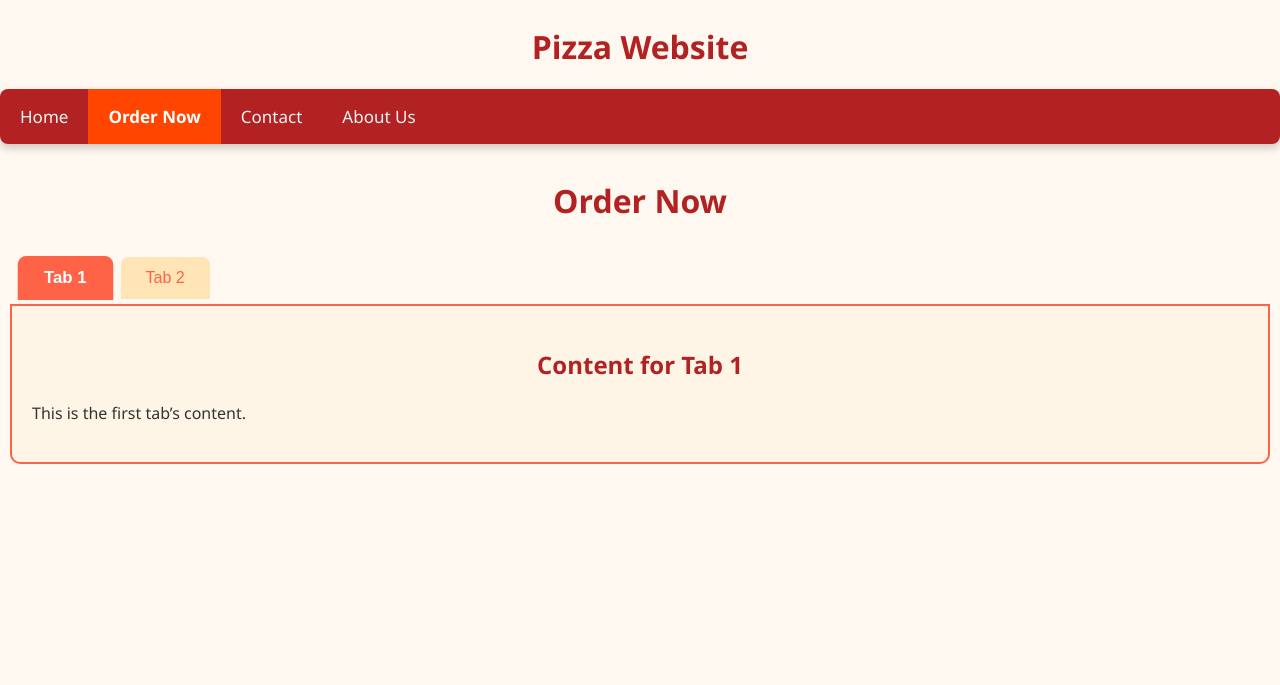
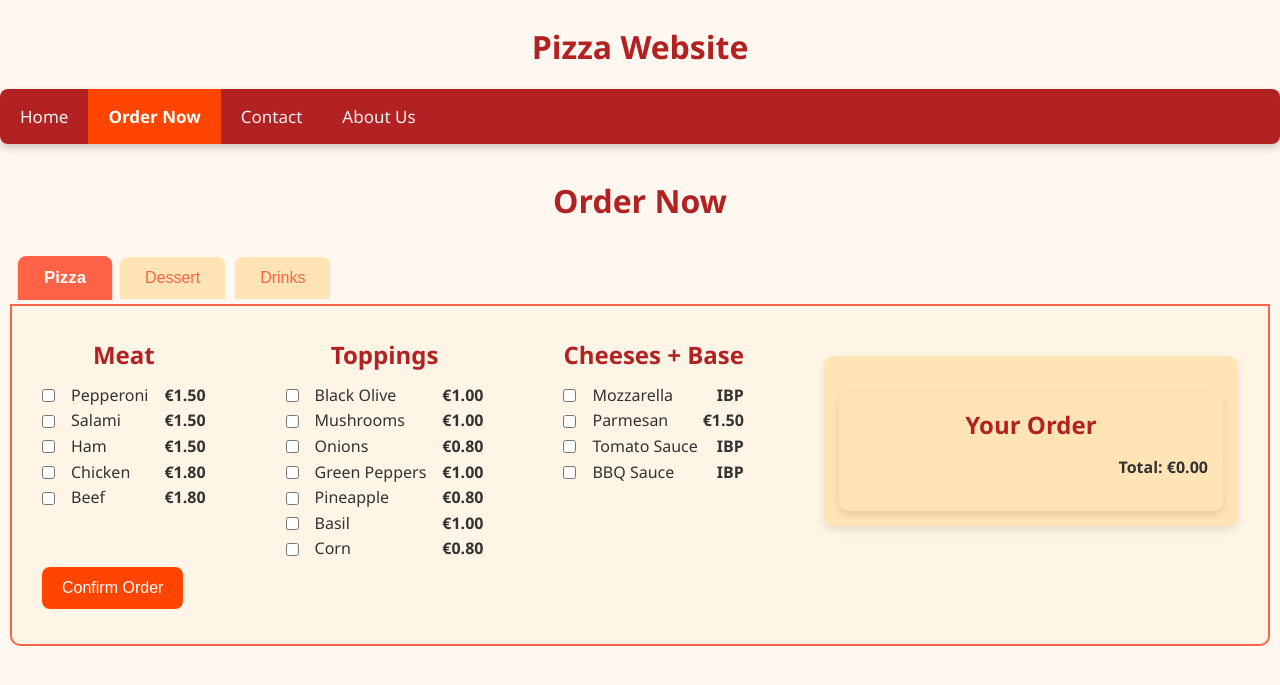
Before and after one commit to LuckyDog-Studios/pizza_db_project, a Flask app: page /order in a window 1280 px wide. Shown: the top 685 px of the page. Run offline with Flask 3, Linux system fonts and the light colour scheme.

Commit message:
orders page finished

```diff
--- a/static/style.css
+++ b/static/style.css
@@ -134,7 +134,7 @@ input, select {
 /* Tab content */
 .tab-content {
     display: none; /* hidden by default */
-    padding: 20px;
+    padding: 30px;
     border: 2px solid #ff6347;
     border-top: none;
     border-radius: 0 0 10px 10px;
@@ -144,6 +144,46 @@ input, select {
 
 .tab-content.active {
     display: block;
+}
+
+
+/* container for the two sections */
+.sections {
+  display: flex;           /* side-by-side columns */
+  gap: 5rem;
+  align-items: flex-start; /* top-align the two columns */
+}
+
+/* each column is a vertical list */
+.sections > div {
+  display: flex;
+  flex-direction: column;
+}
+
+/* tidy the headings so they don't add weird offsets */
+.sections > div h2 {
+  margin: 0 0 0.5rem 0;
+}
+
+/* each label becomes a 2-column grid: checkbox | text */
+.sections label {
+  display: grid;
+  grid-template-columns: auto 1fr auto; /* checkbox | text | price */
+  column-gap: 1rem;
+  align-items: center;
+  white-space: nowrap;
+}
+
+/* normalize checkbox placement */
+.sections label input[type="checkbox"] {
+  margin: 0;             /* remove browser margin */
+  justify-self: start;   /* keep it left in the first grid cell */
+  align-self: center;
+}
+
+.sections label .price {
+  white-space: nowrap;
+  font-weight: bold;
 }
 
 /* Smooth fade-in animation */
@@ -162,3 +202,42 @@ input, select {
         text-align: center;
     }
 }
+
+
+
+.order-box {
+    background: #ffe4b5; /* soft highlight */
+    border-radius: 10px;
+    padding: 15px;
+    margin-top: 20px;
+    max-width: 500px;
+    font-family: 'Segoe UI', Tahoma, Geneva, Verdana, sans-serif;
+    box-shadow: 0 4px 8px rgba(0,0,0,0.1);
+    flex: 1;
+    min-width: 250px; /* optional, prevents it from shrinking too much */
+}
+
+.order-box h2 {
+    text-align: center;
+    margin-bottom: 10px;
+    color: #b22222;
+}
+
+.order-box ul {
+    list-style: none;
+    padding: 0;
+    margin: 0;
+}
+
+.order-box li {
+    display: flex;
+    justify-content: space-between;
+    padding: 4px 0;
+    border-bottom: 1px dotted #ccc;
+}
+
+#order-total {
+    font-weight: bold;
+    margin-top: 10px;
+    text-align: right;
+}
--- a/templates/order.html
+++ b/templates/order.html
@@ -6,16 +6,75 @@
 <div>
     <h1>Order Now</h1>
     <div class="tab-buttons">
-        <button class="tab-link active" data-tab="tab1">Tab 1</button>
-        <button class="tab-link" data-tab="tab2">Tab 2</button>
+        <button class="tab-link active" data-tab="tab1">Pizza</button>
+        <button class="tab-link" data-tab="tab2">Dessert</button>
+        <button class="tab-link" data-tab="tab2">Drinks</button>
     </div>
 
     <div id="tab1" class="tab-content active">
-        <h2>Content for Tab 1</h2>
-        <p>This is the first tab’s content.</p>
+        <div class="sections">
+            <div>
+                <h2>Meat</h2>
+                <label><input type="checkbox" name="pepperoni">Pepperoni
+                <span class="price">€1.50</span></label>
+                <label><input type="checkbox" name="salami">Salami
+                <span class="price">€1.50</span></label>
+                <label><input type="checkbox" name="ham">Ham
+                <span class="price">€1.50</span></label>
+                <label><input type="checkbox" name="chicken">Chicken
+                <span class="price">€1.80</span></label>
+                <label><input type="checkbox" name="beef">Beef
+                <span class="price">€1.80</span></label>
+            </div>
+            <div>
+                <h2>Toppings</h2>
+                <label><input type="checkbox" name="black_olive">Black Olive
+                <span class="price">€1.00</span></label>
+                <label><input type="checkbox" name="mushrooms">Mushrooms
+                <span class="price">€1.00</span></label>
+                <label><input type="checkbox" name="onions">Onions
+                <span class="price">€0.80</span></label>
+                <label><input type="checkbox" name="green_peppers">Green Peppers
+                <span class="price">€1.00</span></label>
+                <label><input type="checkbox" name="pineapple">Pineapple
+                <span class="price">€0.80</span></label>
+                <label><input type="checkbox" name="basil">Basil
+                <span class="price">€1.00</span></label>
+                <label><input type="checkbox" name="corn">Corn
+                <span class="price">€0.80</span></label>
+            </div>
+            <div>
+                <h2>Cheeses + Base</h2>
+                <label><input type="checkbox" name="mozzarella">Mozzarella
+                <span class="price">IBP</span></label>
+                <label><input type="checkbox" name="parmesan">Parmesan
+                <span class="price">€1.50</span></label>
+                <label><input type="checkbox" name="tomato_sauce">Tomato Sauce
+                <span class="price">IBP</span></label>
+                <label><input type="checkbox" name="bbq_sauce">BBQ Sauce
+                <span class="price">IBP</span></label>
+            </div>
+            <div class="order-box">
+                <div class="order-box">
+                    <h2>Your Order</h2>
+                    <ul id="order-list">
+                        <!-- Items will be added here dynamically -->
+                    </ul>
+                    <p id="order-total">Total: €0.00</p>
+                </div>
+            </div>
+        </div>
+
+
+        <button>Confirm Order</button>
     </div>
 
     <div id="tab2" class="tab-content">
+        <h2>Content for Tab 2</h2>
+        <p>This is the second tab’s content.</p>
+    </div>
+
+    <div id="tab3" class="tab-content">
         <h2>Content for Tab 2</h2>
         <p>This is the second tab’s content.</p>
     </div>
```
